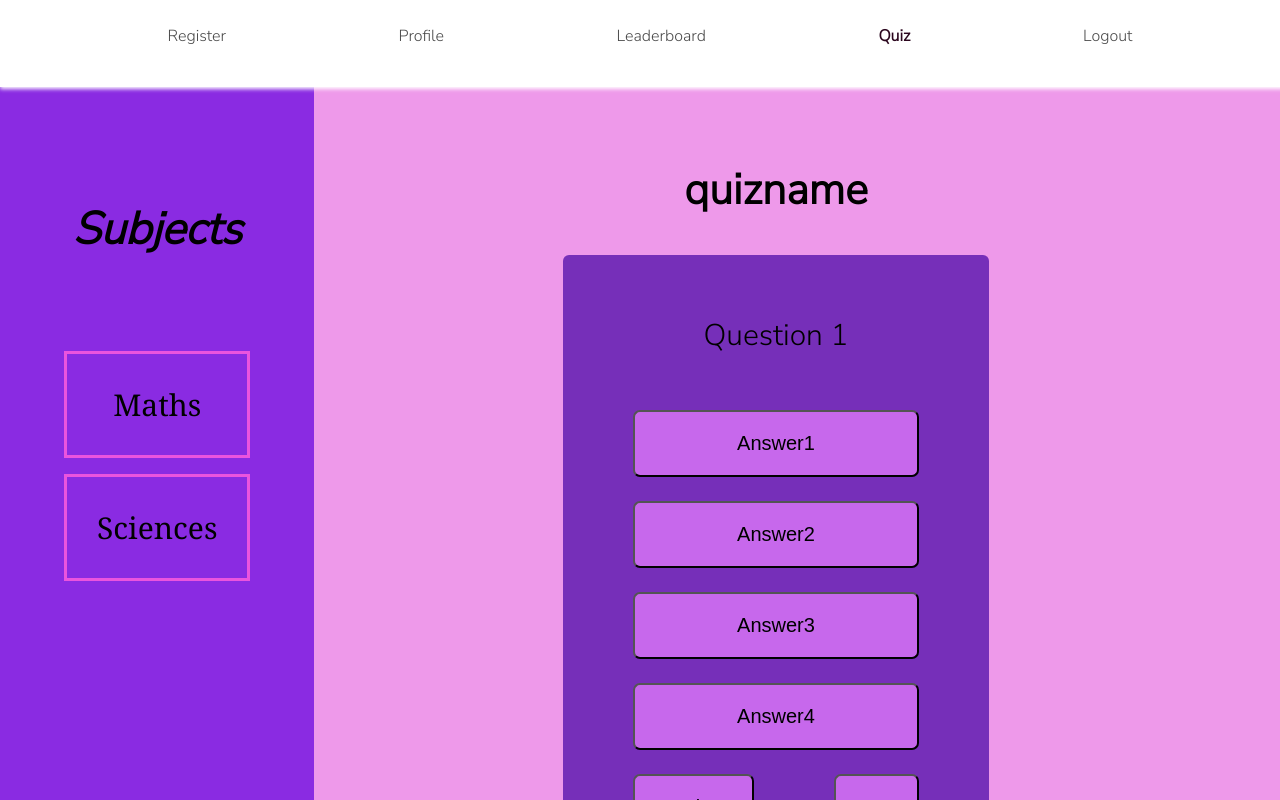
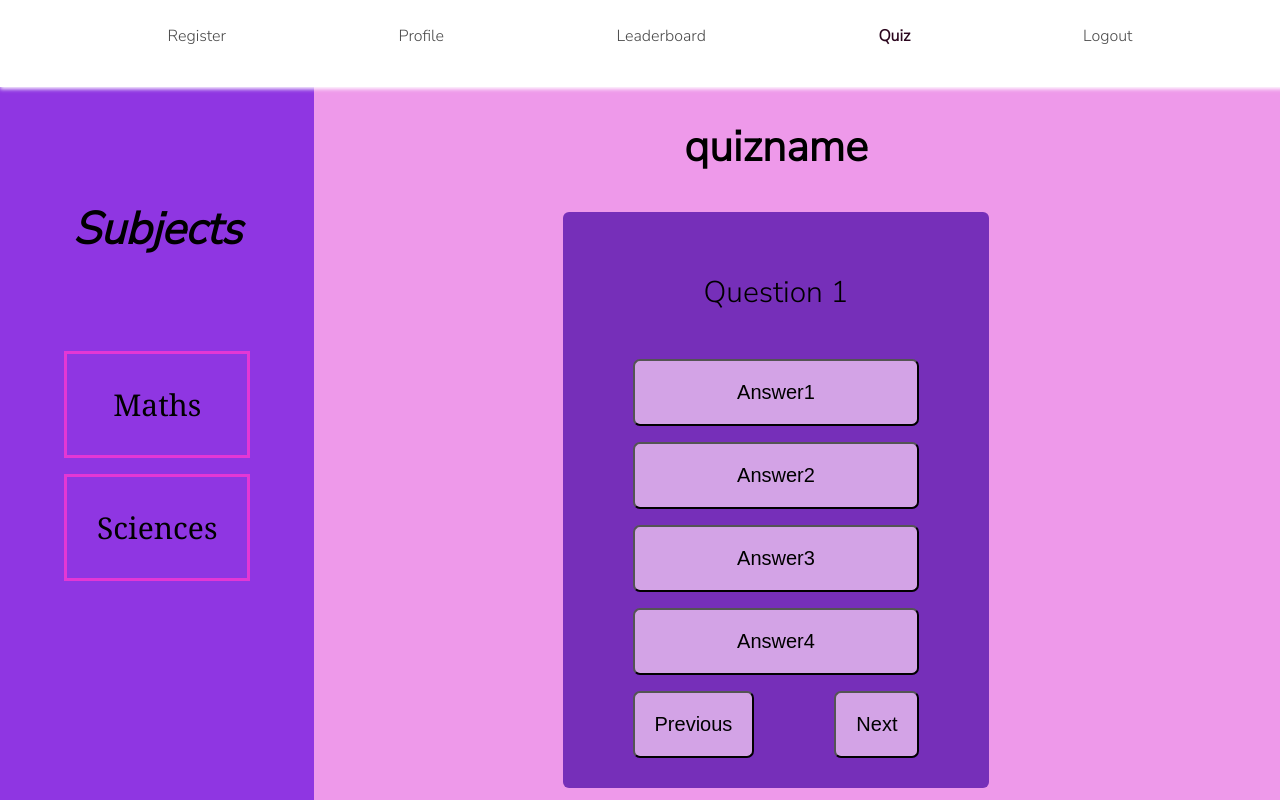
Before and after one commit to J-arv1s/RevisionAppClient, a React (Vite) app: page /quiz in a window 1280 px wide. Shown: the top 800 px of the page. Built offline with nearby package versions, Linux system fonts and the light colour scheme; a web font is replaced by a local one.

Commit message:
update nav bar

```diff
--- a/src/pages1/index.css
+++ b/src/pages1/index.css
@@ -14,7 +14,7 @@ body {
 
 .quiz {
     display: flex;
-    gap: 1.5em;
+    gap: 1em;
     flex-direction: column;
     padding:30px 70px 30px 70px;
     background-color: rgb(118, 47, 185);
@@ -33,7 +33,7 @@ body {
 
 .subjects {
     /*padding-bottom: 25.6em;*/
-    background-color: blueviolet;
+    background-color: rgb(143, 54, 226);
     padding-left: 4em;
     padding-right: 4em;
     height: 100%;
@@ -73,8 +73,11 @@ h2 {
     margin-left: 20em;
 }
 
+#middle1 h2 {
+    margin-top: 2em;
+}
 .quiz button {
-   background-color: #c768ec;
+   background-color: #d3a3e6;
    border-radius: 7px;
    cursor: pointer;
 }
@@ -129,7 +132,7 @@ h2 {
 .buttons-content {
     display: none;
     text-decoration: none;
-    background-color: #c768ec;
+    background-color: rgb(231, 135, 223);
     z-index: 1;
     padding: 1em;
 
@@ -170,7 +173,8 @@ h2 {
 .buttons1-content {
     display: none;
     text-decoration: none;
-    background-color: #c768ec;
+    background-color:
+    rgb(231, 135, 223);
     z-index: 1;
     padding: 1em;
 
@@ -184,15 +188,14 @@ h2 {
   display: block;
 }
 #mathsBtn {
-    border: solid 3px rgb(235, 84, 222);
+    border: solid 3px rgb(228, 55, 213);
     padding: 1em 1.5em 1em 1.5em;
     cursor: pointer;
     margin-bottom: 0;
 }
 
 #sciencesBtn {
-    border: solid 3px rgb(235, 84, 222);
-
+    border: solid 3px rgb(228, 55, 213);
     padding: 1em;
     cursor: pointer;
     margin-top: 0;
@@ -200,7 +203,7 @@ h2 {
 }
 
 #mathsBtn:hover ,#sciencesBtn:hover {
-    background-color:  rgb(235, 84, 222);
+    background-color:  rgb(231, 135, 223);
 }
 
 #navSection {
```
